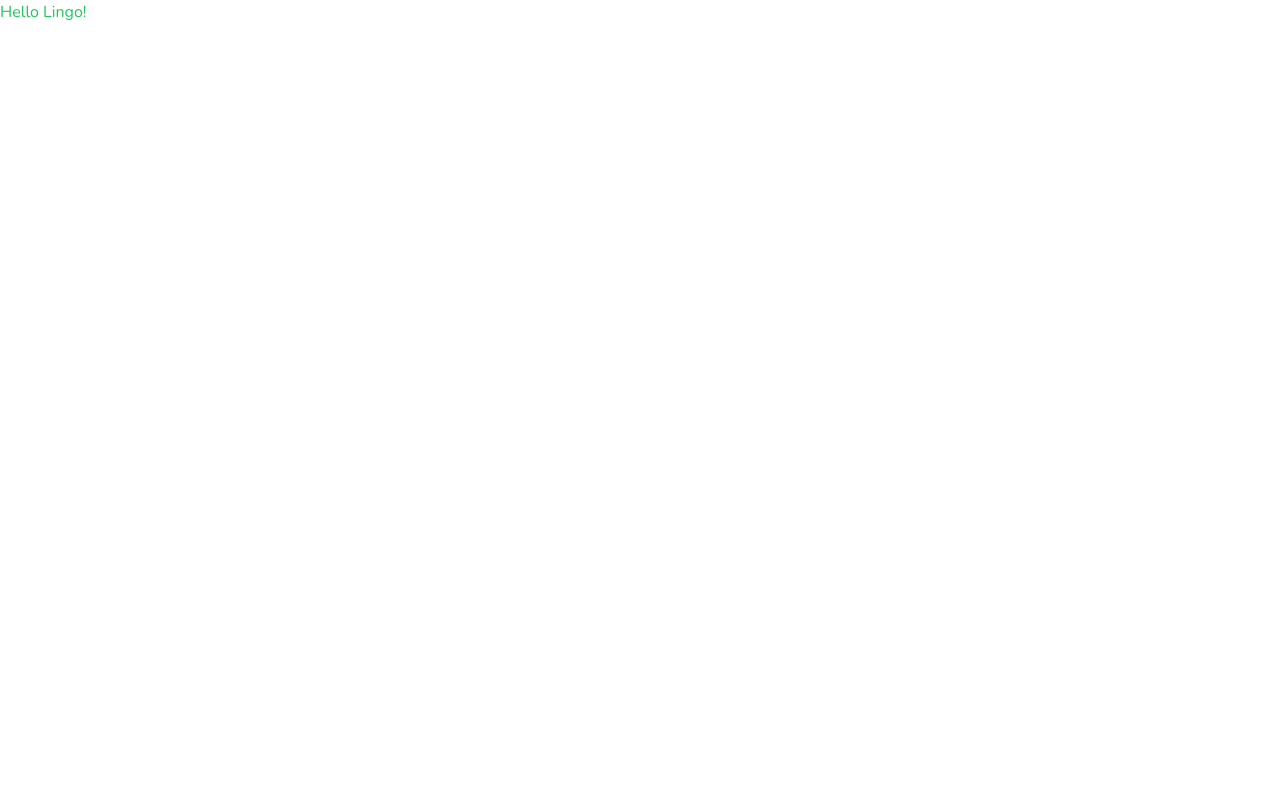
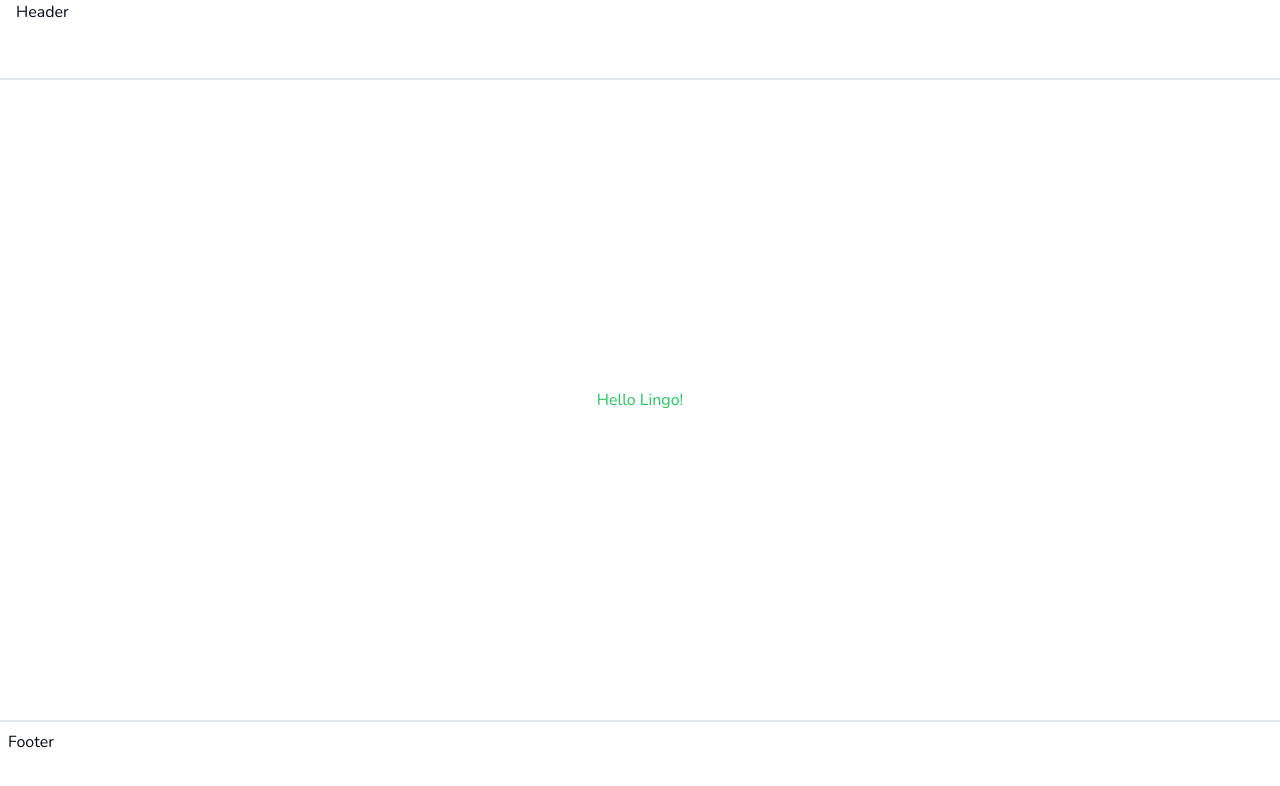
Before and after one commit to vanhcao3/lingo, a Next.js app: page / in a window 1280 px wide. Shown: the top 786 px of the page. Built offline with nearby package versions, Linux system fonts and the light colour scheme.

Commit message:
Finished Layout for landing page

```diff
--- /dev/null
+++ b/app/(marketing)/footer.tsx
@@ -0,0 +1,3 @@
+export const Footer = () => {
+  return <footer className="hidden lg:block h-20 w-full border-t-2 border-slate-200 p-2">Footer</footer>;
+};
--- /dev/null
+++ b/app/(marketing)/header.tsx
@@ -0,0 +1,3 @@
+export const Header = () => {
+  return <header className="h-20 w-full border-b-2 border-slate-200 px-4">Header</header>;
+};
--- /dev/null
+++ b/app/(marketing)/layout.tsx
@@ -0,0 +1,18 @@
+import { Header } from './header';
+import { Footer } from './footer';
+
+type Props = {
+  children: React.ReactNode;
+};
+
+const MarketingLayout = ({ children }: Props) => {
+  return (
+    <div className="min-h-screen flex flex-col">
+      <Header />
+      <main className="flex-1 flex flex-col items-center justify-center">{children}</main>
+      <Footer />
+    </div>
+  );
+};
+
+export default MarketingLayout;
--- a/app/page.tsx
+++ b/app/(marketing)/page.tsx
@@ -2,6 +2,7 @@ import Image from 'next/image';
 import { Button } from '@/components/ui/button';
 
 export default function Home() {
+  console.log('render children');
   return (
     <div>
       <h1 className="text-green-500">Hello Lingo!</h1>
```
